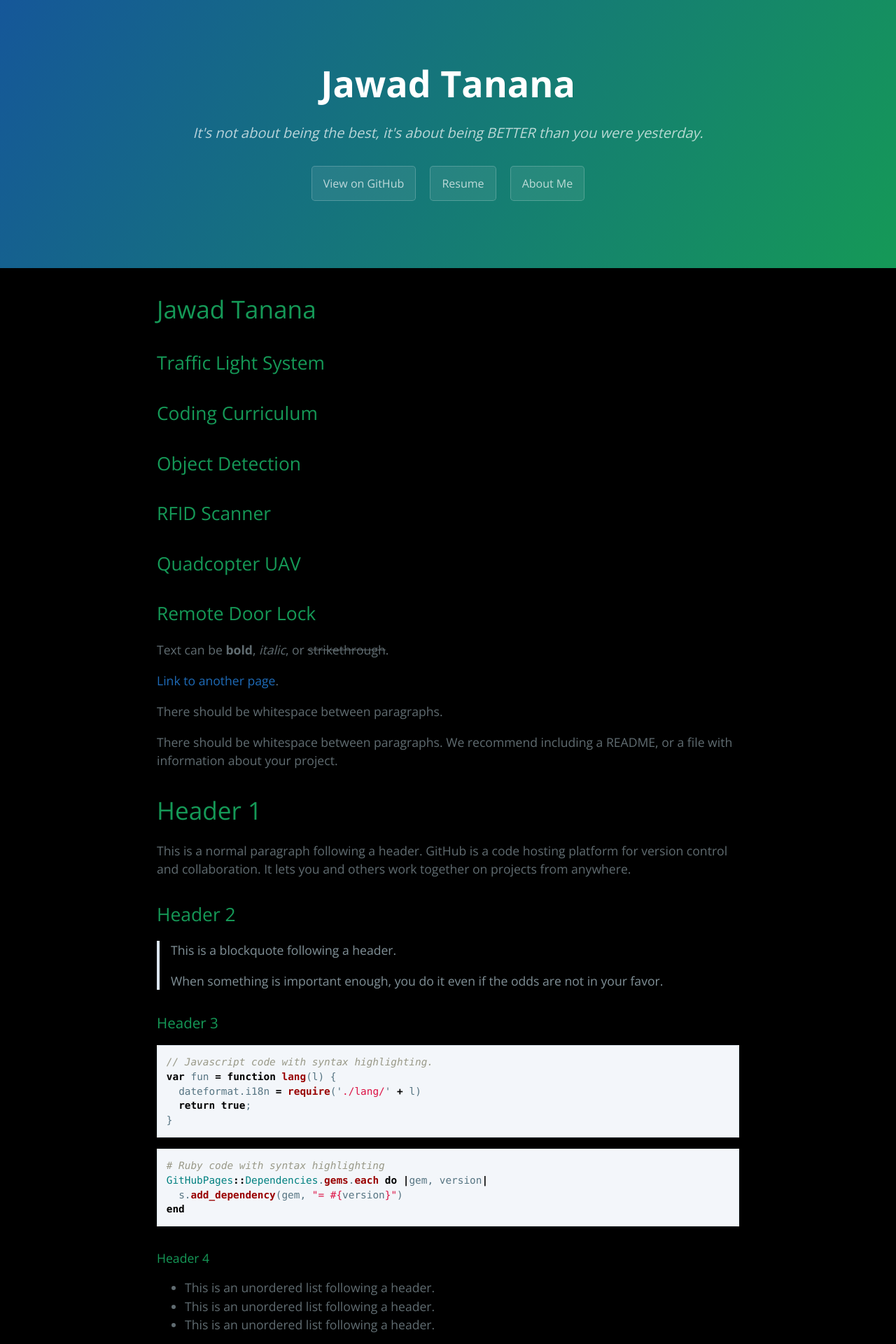
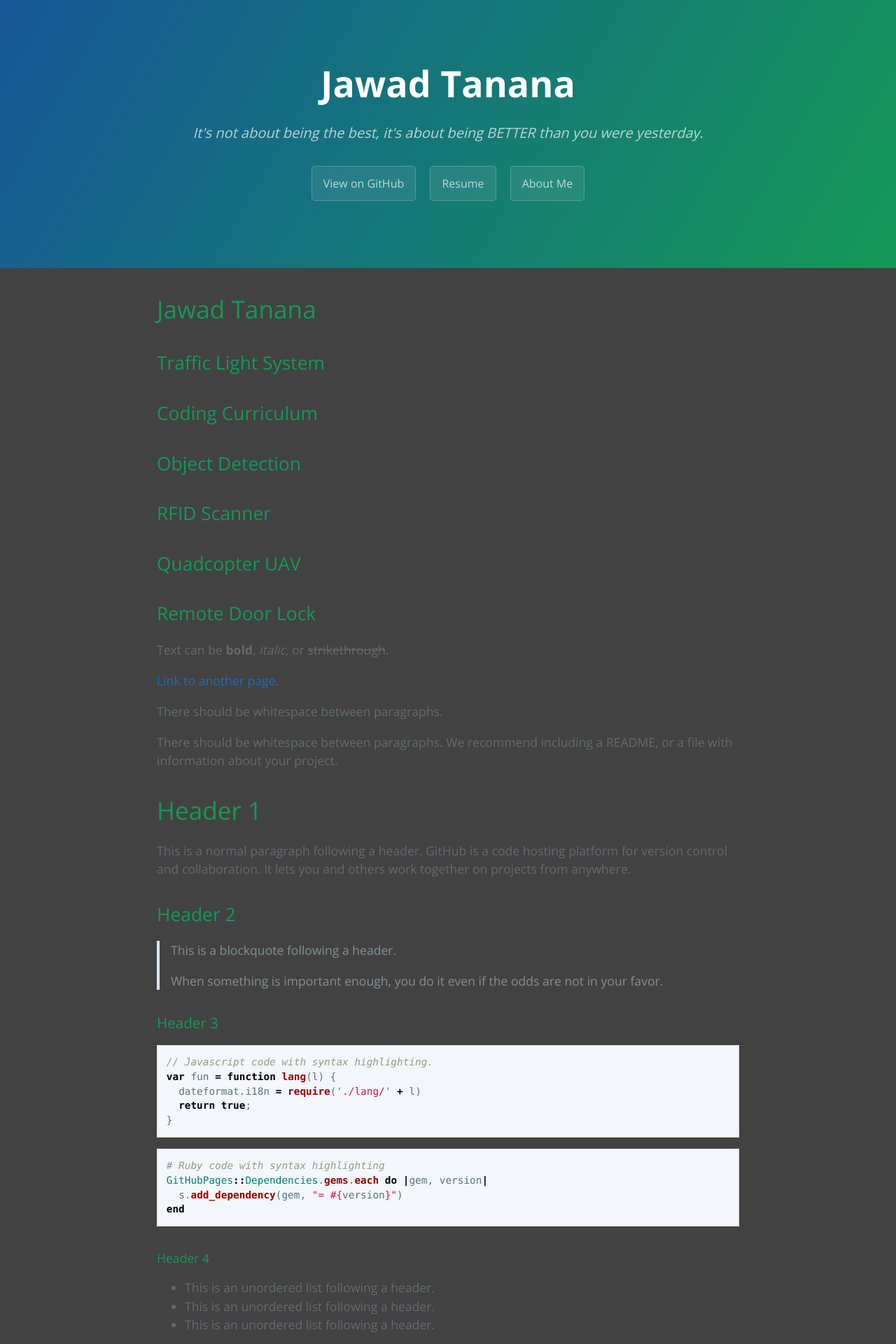
Before and after one commit to joey101/website, a Jekyll site: the page built from index.md, in a window 1280 px wide. Shown: the top 1920 px of the page at 70% size. Built offline with Jekyll 4.4.1, drawn with Linux system fonts in a browser that asks for light colours; our own code applies the rules of GitHub Pages for plain Markdown files.

Commit message:
Update jekyll-theme-cayman.scss

```diff
--- a/_sass/jekyll-theme-cayman.scss
+++ b/_sass/jekyll-theme-cayman.scss
@@ -31,7 +31,7 @@ body {
   font-family: "Open Sans", "Helvetica Neue", Helvetica, Arial, sans-serif;
   font-size: 16px;
   line-height: 1.5;
-  background-color: black;
+  background-color: rgb(66, 66, 66);
   color: $body-text-color;
 }
 
```
